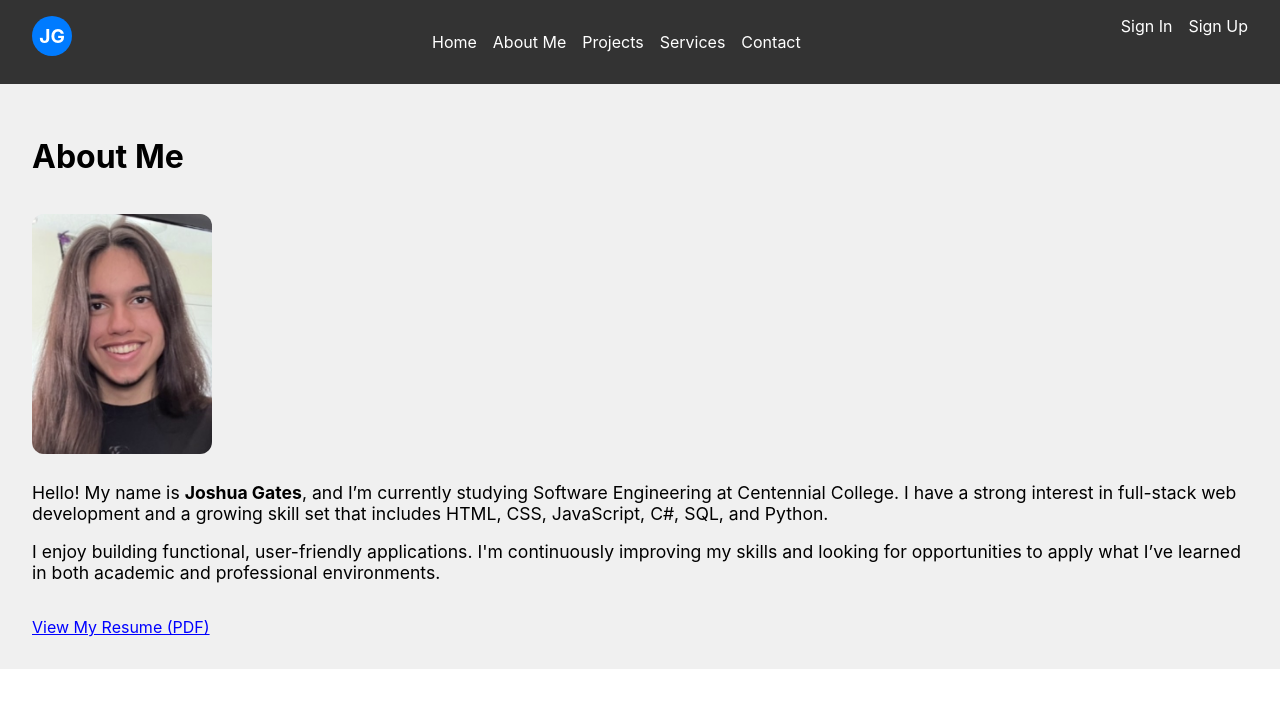
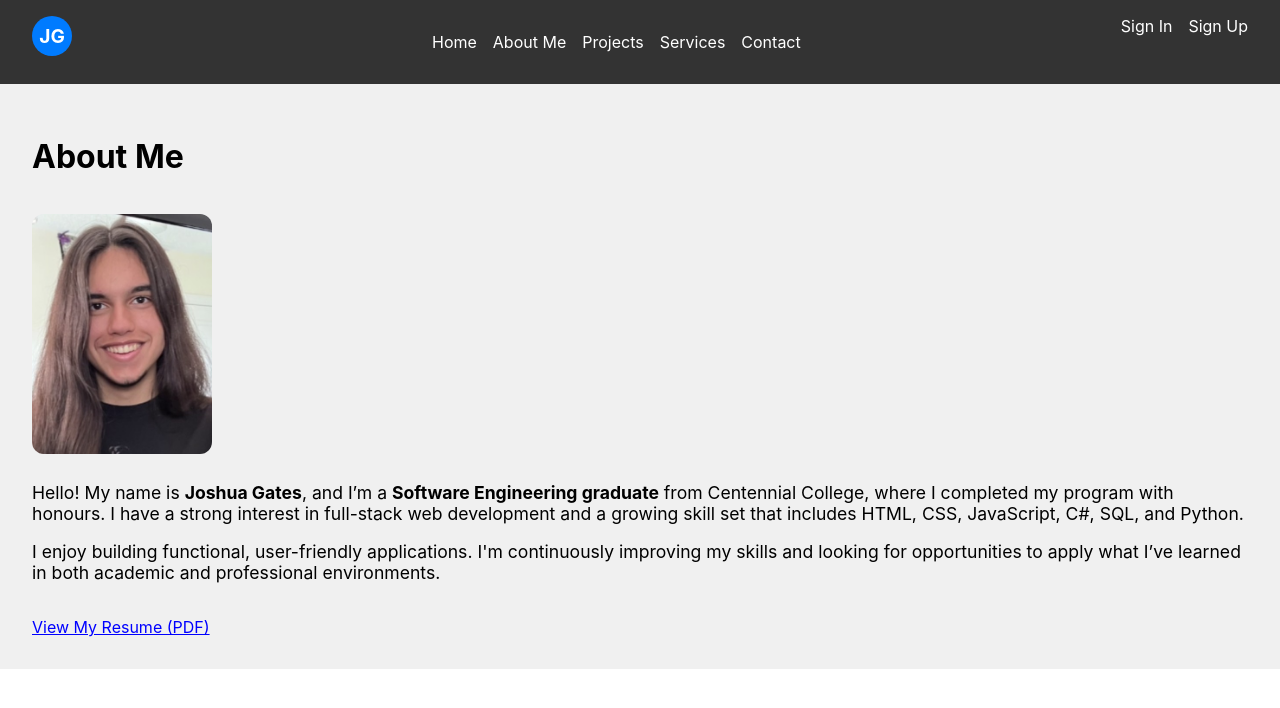
Before and after one commit to Gates03/COMP229-Full-Stack-Portfolio, a React (Create React App) app in the folder frontend/react-portfolio-main/: page /about in a window 1280 px wide. Shown: the top 708 px of the page. Built offline with nearby package versions, Linux system fonts and the light colour scheme.

Commit message:
Update About page with new resume link and description

```diff
--- a/frontend/react-portfolio-main/src/Pages/About.jsx
+++ b/frontend/react-portfolio-main/src/Pages/About.jsx
@@ -25,7 +25,7 @@ function About() {
             />
 
             <p style={{ marginTop: '1.5rem', fontSize: '1.1rem' }}>
-                Hello! My name is <strong>Joshua Gates</strong>, and I’m currently studying Software Engineering at Centennial College.
+                Hello! My name is <strong>Joshua Gates</strong>, and I’m a <strong>Software Engineering graduate</strong> from Centennial College, where I completed my program with honours.
                 I have a strong interest in full-stack web development and a growing skill set that includes HTML, CSS, JavaScript, C#, SQL, and Python.
             </p>
 
@@ -35,7 +35,7 @@ function About() {
             </p>
 
             <a
-                href="/assets/Joshua_Gates_Resume_NOV2025.pdf"
+                href="/assets/Joshua_Gates_Resume_January_2026.pdf"
                 target="_blank"
                 rel="noopener noreferrer"
                 style={{ display: 'inline-block', marginTop: '1rem', color: 'blue' }}
```
